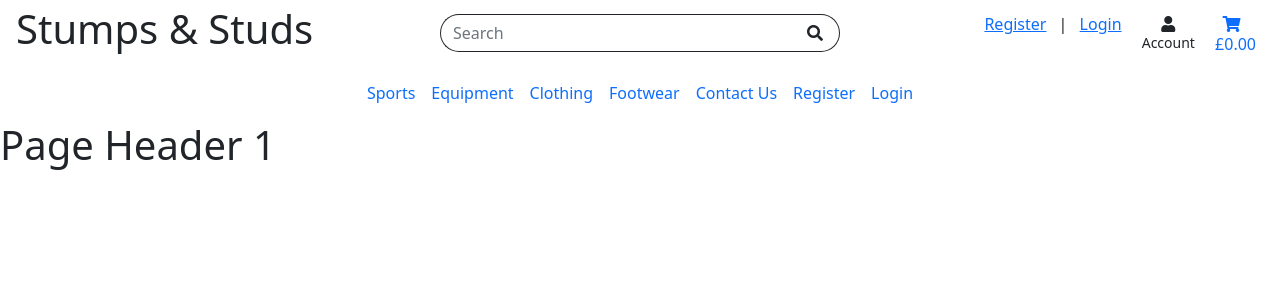
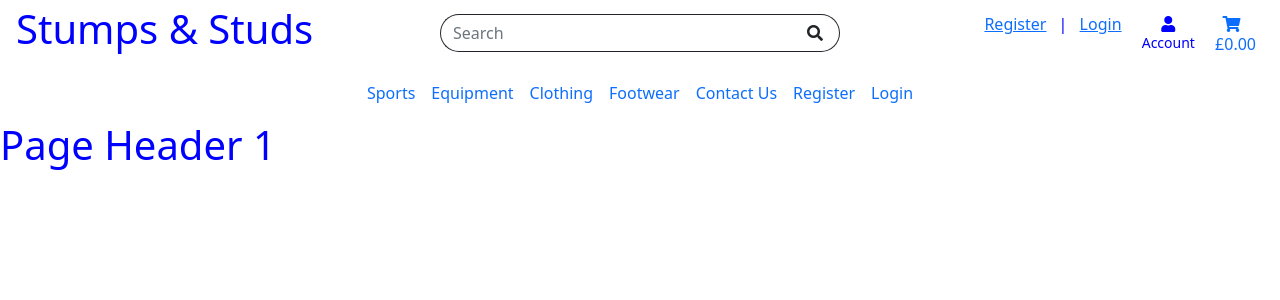
Before and after one commit to LukeGarnham/Stumps-and-Studs-MS4, a Django app: page / in a window 1280 px wide. Shown: the top 300 px of the page. Run offline with Django 3.2, Linux system fonts and the light colour scheme.

Commit message:
Create base.css and connect up static and media directories.

```diff
--- /dev/null
+++ b/static/css/base.css
@@ -0,0 +1,3 @@
+body {
+    color: blue;
+}
--- a/stumps_and_studs/settings.py
+++ b/stumps_and_studs/settings.py
@@ -156,3 +156,7 @@ USE_TZ = True
 # https://docs.djangoproject.com/en/3.1/howto/static-files/
 
 STATIC_URL = '/static/'
+STATICFILES_DIRS = (os.path.join(BASE_DIR, 'static'),)
+
+MEDIA_URL = '/media/'
+MEDIA_ROOT = os.path.join(BASE_DIR, 'media')
--- a/stumps_and_studs/urls.py
+++ b/stumps_and_studs/urls.py
@@ -15,10 +15,11 @@ Including another URLconf
 """
 from django.contrib import admin
 from django.urls import path, include
+from django.conf import settings
+from django.conf.urls.static import static
 
 urlpatterns = [
     path('admin/', admin.site.urls),
     path('accounts/', include('allauth.urls')),
     path('', include('home.urls')),
-
-]
+] + static(settings.MEDIA_URL, document_root=settings.MEDIA_ROOT)
--- a/templates/base.html
+++ b/templates/base.html
@@ -15,9 +15,12 @@
         {% block corecss %}
             <!-- Bootstrap CSS -->
             <link href="https://cdn.jsdelivr.net/npm/bootstrap@5.0.0-beta3/dist/css/bootstrap.min.css" rel="stylesheet" integrity="sha384-eOJMYsd53ii+scO/bJGFsiCZc+5NDVN2yr8+0RDqr0Ql0h+rP48ckxlpbzKgwra6" crossorigin="anonymous">
-            <!-- FontAwesome CDN -->
-            <link rel="stylesheet" href="https://use.fontawesome.com/releases/v5.15.3/css/all.css" integrity="sha384-SZXxX4whJ79/gErwcOYf+zWLeJdY/qpuqC4cAa9rOGUstPomtqpuNWT9wdPEn2fk" crossorigin="anonymous">
+            <!-- base.css -->
+            <link rel="stylesheet" href="{% static 'css/base.css' %}">
         {% endblock %}
+
+        <!-- FontAwesome CDN -->
+        <link rel="stylesheet" href="https://use.fontawesome.com/releases/v5.15.3/css/all.css" integrity="sha384-SZXxX4whJ79/gErwcOYf+zWLeJdY/qpuqC4cAa9rOGUstPomtqpuNWT9wdPEn2fk" crossorigin="anonymous">
 
         {% block extra_css %}
         {% endblock %}
```
